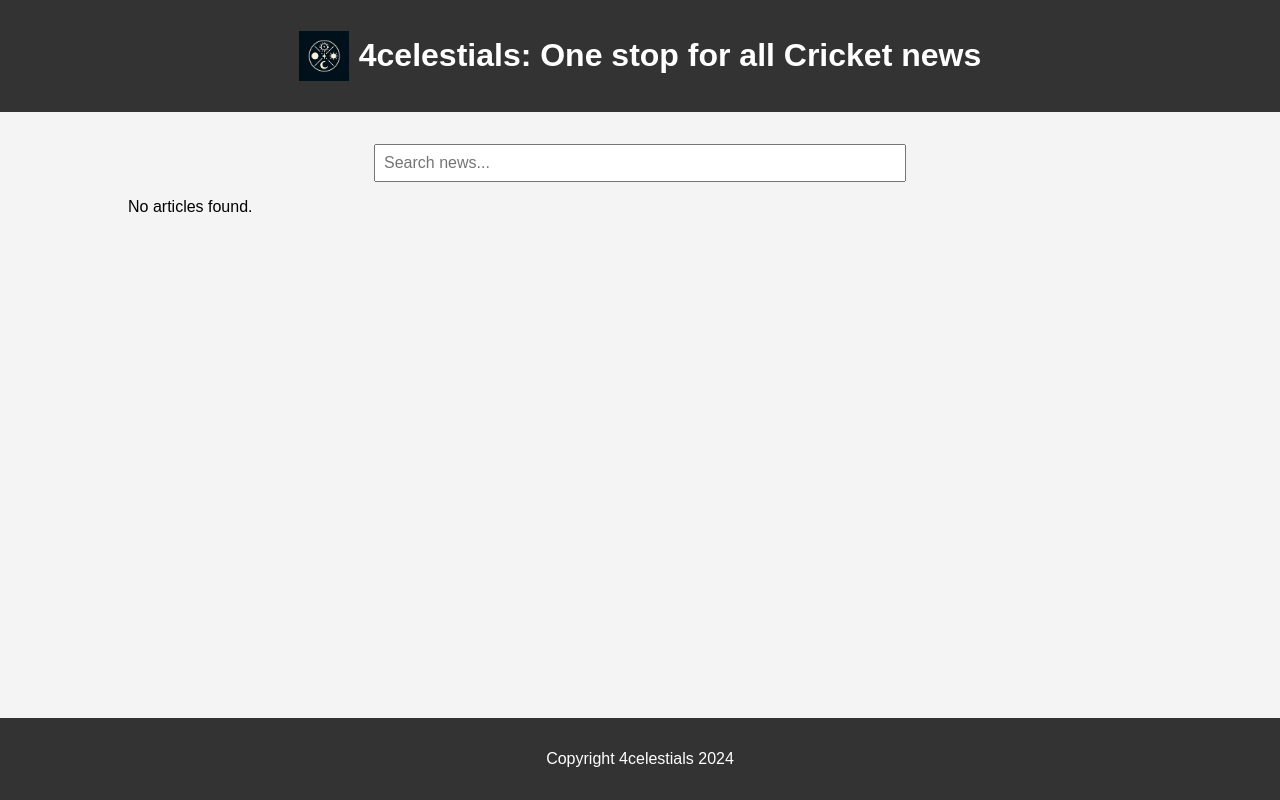
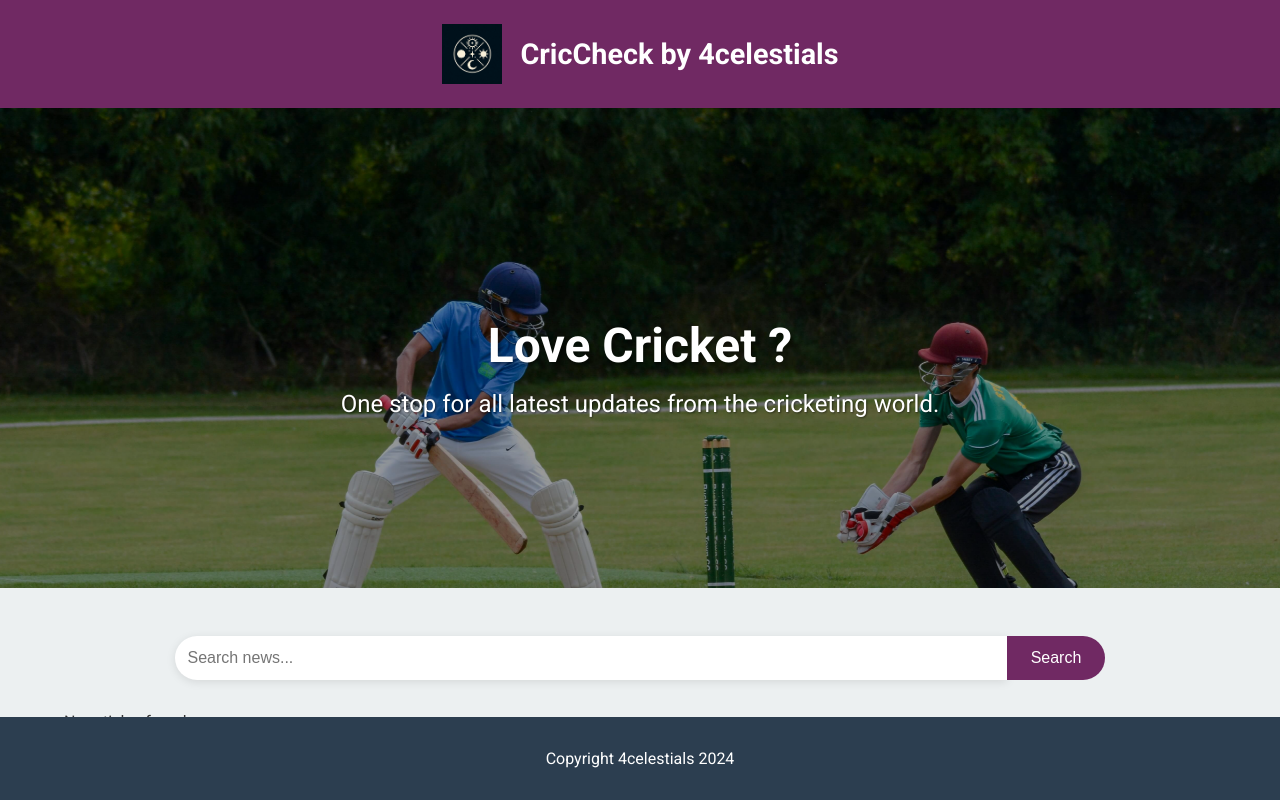
Before and after one commit to santosharyal58/capstoneproject, a Flask app: page / in a window 1280 px wide. Run offline with Flask 3, Linux system fonts and the light colour scheme; data that the repository does not hold is empty.

Commit message:
ready for demo

```diff
--- a/app.py
+++ b/app.py
@@ -1,26 +1,38 @@
-# app.py
-
-from flask import Flask, render_template
+from flask import Flask, render_template, request
 from scripts.fetch_data import fetch_news_data
 from scripts.process_data import translate_and_summarize
 
 app = Flask(__name__)
 
-@app.route('/')
+@app.route('/', methods=['GET', 'POST'])
 def index():
     articles = fetch_news_data()
     processed_articles = []
     for article in articles:
         title = article.get('title')
         description = article.get('description')
+        source=article.get('source_id')
+        published=article.get('pubDate')
         if title and description:
             translated_summary = translate_and_summarize(title, description)
             processed_articles.append({
                 'original_title': title,
                 'original_description': description,
-                'translated_summary': translated_summary
+                'translated_summary': translated_summary,
+                'source': source,
+                'date': published
             })
+
+    if request.method == 'POST':
+        search_term = request.form.get('search', '').lower()
+        filtered_articles = [
+            article for article in processed_articles
+            if search_term in article['original_title'].lower()
+            or search_term in article['original_description'].lower()
+        ]
+        return render_template('index.html', articles=filtered_articles)
+
     return render_template('index.html', articles=processed_articles)
 
 if __name__ == "__main__":
-    app.run(debug=True)
+    app.run(host='0.0.0.0', port=5000, debug=True)
--- a/config/config.py
+++ b/config/config.py
@@ -1,5 +1,5 @@
 # config/config.py
 
 NEWSDATA_API_KEY = 'pub_48523bf026505bbf564397d9ed184ce4e1e53'
-OPENAI_API_KEY = 'sk-proj-ylMKuy5KDgZD5E4Ln7IkT3BlbkFJxHRTcWbIUmGhFIguI1Bk'
-NEWSDATA_URL = f'https://newsdata.io/api/1/news?apikey={NEWSDATA_API_KEY}&q=hindi%20news'
+OPENAI_API_KEY = 'sk-proj-Fa8cDCTkXdg2Nmj2JxtcT3BlbkFJmWkaQeRxDy3goJpDneeR'
+NEWSDATA_URL = f'https://newsdata.io/api/1/news?apikey={NEWSDATA_API_KEY}&q=क्रिकेट%खबर'
--- a/requirements.txt
+++ b/requirements.txt
@@ -1,3 +1,4 @@
 requests
-openai
+openai==0.28
 flask
+retrying
--- a/scripts/fetch_data.py
+++ b/scripts/fetch_data.py
@@ -12,5 +12,5 @@ def fetch_news_data():
         else:
             print("Error in API response status")
     else:
-        print("Error fetching data from newsdata.io")
+        print("Error fetching data from the source")
     return []
--- a/templates/index.html
+++ b/templates/index.html
@@ -4,58 +4,160 @@
     <meta charset="UTF-8">
     <meta name="viewport" content="width=device-width, initial-scale=1.0">
     <title>4celestials: Capstone Project</title>
+    <link href="https://fonts.googleapis.com/css2?family=Roboto:wght@300;400;700&display=swap" rel="stylesheet">
     <style>
+        :root {
+            --primary-color: #702963;
+            --secondary-color: #2c3e50;
+            --background-color: #ecf0f1;
+            --card-color: #ffffff;
+            --text-color: #333333;
+        }
+
         body {
-            font-family: Arial, sans-serif;
+            font-family: 'Roboto', Arial, sans-serif;
             margin: 0;
             padding: 0;
-            background-color: #f4f4f4;
+            background-color: var(--background-color);
+            color: var(--text-color);
         }
+
         header {
-            background-color: #333;
+            background-color: var(--primary-color);
             color: #fff;
             text-align: center;
-            padding: 1rem 0;
+            padding: 1.5rem 0;
+            box-shadow: 0 2px 10px rgba(0, 0, 0, 0.1);
+        }
+
+        header img {
+            height: 60px;
+            margin-right: 15px;
+            vertical-align: middle;
+        }
+
+        header h1 {
+            display: inline-block;
+            margin: 0;
+            vertical-align: middle;
+            font-size: 1.8rem;
+        }
+
+        .hero-banner {
+            background-image: url('{{ url_for('static', filename='banner.jpg') }}');
+            background-attachment: fixed;
+            background-position: center;
+            background-repeat: no-repeat;
+            background-size: cover;
+            height: 60vh;
             display: flex;
+            align-items: center;
             justify-content: center;
-            align-items: center;
+            position: relative;
         }
-        header img {
-            height: 50px;
-            margin-right: 10px;
+
+        .hero-content {
+            text-align: center;
+            color: white;
+            z-index: 1;
         }
+
+        .hero-content h2 {
+            font-size: 3rem;
+            margin-bottom: 1rem;
+            text-shadow: 2px 2px 4px rgba(0,0,0,0.5);
+        }
+
+        .hero-content p {
+            font-size: 1.5rem;
+            max-width: 600px;
+            margin: 0 auto;
+            text-shadow: 1px 1px 2px rgba(0,0,0,0.5);
+        }
+
+        .hero-overlay {
+            position: absolute;
+            top: 0;
+            left: 0;
+            right: 0;
+            bottom: 0;
+            background-color: rgba(0,0,0,0.4);
+        }
+
         .container {
-            width: 80%;
-            margin: 2rem auto;
+            width: 90%;
+            max-width: 1200px;
+            margin: 3rem auto;
         }
+
         .search-bar {
-            margin-bottom: 1rem;
+            margin-bottom: 2rem;
             display: flex;
             justify-content: center;
         }
+
         .search-bar input {
-            width: 50%;
-            padding: 0.5rem;
+            width: 70%;
+            padding: 0.8rem;
             font-size: 1rem;
+            border: none;
+            border-radius: 25px 0 0 25px;
+            box-shadow: 0 2px 10px rgba(0, 0, 0, 0.1);
+            transition: box-shadow 0.3s ease;
         }
+
+        .search-bar input:focus {
+            outline: none;
+            box-shadow: 0 2px 15px rgba(52, 152, 219, 0.3);
+        }
+
+        .search-bar button {
+            padding: 0.8rem 1.5rem;
+            font-size: 1rem;
+            border: none;
+            background-color: var(--primary-color);
+            color: white;
+            border-radius: 0 25px 25px 0;
+            cursor: pointer;
+            transition: background-color 0.3s ease;
+        }
+
+        .search-bar button:hover {
+            background-color: #2980b9;
+        }
+
         .news-card {
-            background-color: #fff;
-            margin: 1rem 0;
-            padding: 1rem;
-            box-shadow: 0 0 10px rgba(0, 0, 0, 0.1);
+            background-color: var(--card-color);
+            margin: 1.5rem 0;
+            padding: 1.5rem;
+            border-radius: 10px;
+            box-shadow: 0 4px 6px rgba(0, 0, 0, 0.1);
+            transition: transform 0.3s ease, box-shadow 0.3s ease;
         }
+
+        .news-card:hover {
+            transform: translateY(-5px);
+            box-shadow: 0 6px 12px rgba(0, 0, 0, 0.15);
+        }
+
         .news-card h2 {
-            margin: 0 0 0.5rem 0;
+            margin: 0 0 1rem 0;
+            color: var(--primary-color);
         }
+
         .news-card p {
-            margin: 0.5rem 0;
+            margin: 0.8rem 0;
+            line-height: 1.6;
         }
+
         .summary {
-            color: #555;
+            color: var(--secondary-color);
             font-style: italic;
+            font-weight: 300;
         }
+
         .footer {
-            background-color: #333;
+            background-color: var(--secondary-color);
             color: #fff;
             text-align: center;
             padding: 1rem 0;
@@ -63,25 +165,56 @@
             bottom: 0;
             width: 100%;
         }
+
+        @media (max-width: 768px) {
+            header h1 {
+                font-size: 1.4rem;
+            }
+
+            .search-bar input {
+                width: 60%;
+            }
+
+            .hero-banner {
+                height: 40vh;
+            }
+
+            .hero-content h2 {
+                font-size: 2rem;
+            }
+
+            .hero-content p {
+                font-size: 1rem;
+            }
+        }
     </style>
 </head>
 <body>
     <header>
-        <img src="logo.jpeg" alt="4celestials Logo">
-        <h1>4celestials: One stop for all Cricket news</h1>
+        <img src="{{ url_for('static', filename='logo.jpeg') }}" alt="4celestials Logo">
+        <h1>CricCheck by 4celestials</h1>
     </header>
+
+    <section class="hero-banner">
+        <div class="hero-overlay"></div>
+        <div class="hero-content">
+            <h2>Love Cricket ?</h2>
+            <p>One stop for all latest updates from the cricketing world.</p>
+        </div>
+    </section>
+
     <div class="container">
-        <div class="search-bar">
-            <input type="text" id="search-input" placeholder="Search news...">
-        </div>
+        <form method="post" class="search-bar">
+            <input type="text" id="search-input" name="search" placeholder="Search news...">
+            <button type="submit">Search</button>
+        </form>
         <div id="news-container">
-            <!-- News cards will be dynamically added here -->
             {% if articles %}
                 {% for article in articles %}
                     <div class="news-card">
-                        <h2>{{ article.title }}</h2>
-                        <p><strong>Summary:</strong> <span class="summary">{{ article.summary }}</span></p>
-                        <p>{{ article.content }}</p>
+                        <h2>{{ article.original_title }}</h2>
+                        <p><strong>Summary:</strong> <span class="summary">{{ article.translated_summary }}</span></p>
+                        <p>{{ article.original_description }}</p>
                         <p><strong>Source:</strong> {{ article.source }}</p>
                         <p><strong>Date:</strong> {{ article.date }}</p>
                     </div>
@@ -91,9 +224,43 @@
             {% endif %}
         </div>
     </div>
+    <div class="footer">
+        <p>Copyright 4celestials 2024</p>
+    </div>
+    <script>
+        document.addEventListener('DOMContentLoaded', function() {
+        const searchInput = document.getElementById('search-input');
+        const searchButton = document.querySelector('.search-bar button');
+        const newsContainer = document.getElementById('news-container');
 
-    <div class="footer">
-        <p class="keywords-bar">Copyright 4celestials 2024</p>
-    </div>
+        function performSearch() {
+            const searchTerm = searchInput.value.toLowerCase().trim();
+            const newsCards = newsContainer.getElementsByClassName('news-card');
+
+            Array.from(newsCards).forEach(card => {
+                const title = card.querySelector('h2').textContent.toLowerCase();
+                const description = card.querySelector('p:nth-child(3)').textContent.toLowerCase();
+
+                if (searchTerm === '' || title.includes(searchTerm) || description.includes(searchTerm)) {
+                    card.style.display = '';
+                } else {
+                    card.style.display = 'none';
+                }
+            });
+        }
+
+        searchButton.addEventListener('click', function(event) {
+            event.preventDefault();
+            performSearch();
+        });
+
+        searchInput.addEventListener('keyup', function(event) {
+            if (event.key === 'Enter') {
+                event.preventDefault();
+            }
+            performSearch();
+        });
+    });
+    </script>
 </body>
 </html>
```
Also changed, not shown: scripts/process_data.py (+7 -6 lines), README.md, static/banner.jpg (added), static/logo.jpeg (renamed from templates/logo.jpeg).
